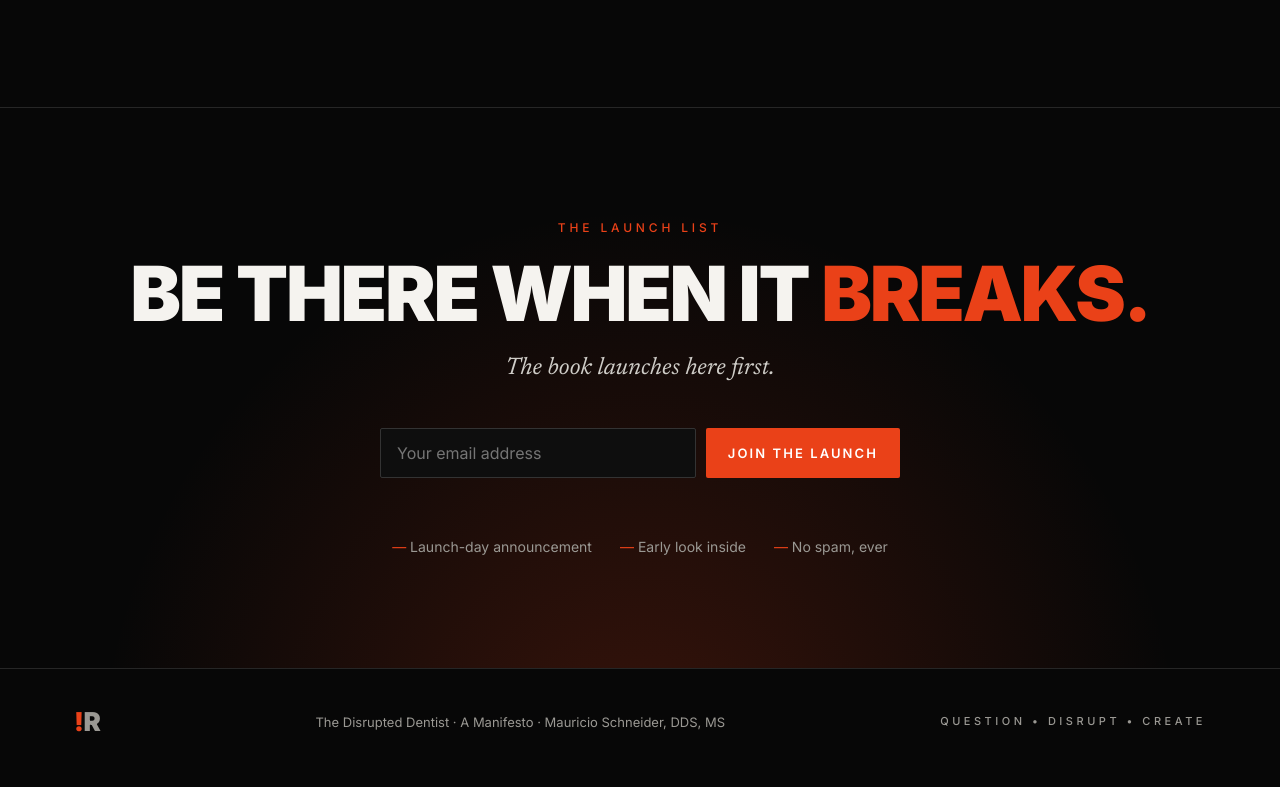
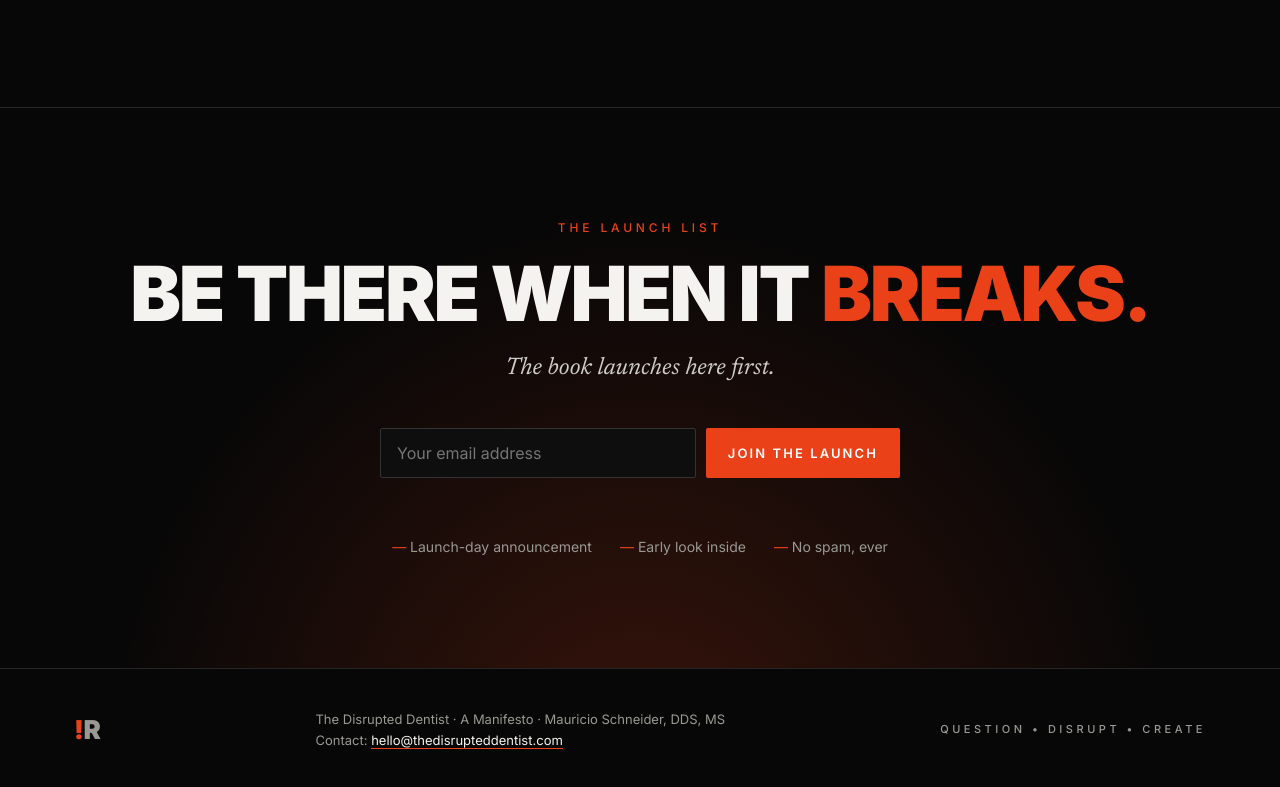
Before and after one commit to musadentistry-hue/thedisrupteddentist, a plain HTML site: page index.html in a window 1280 px wide. Shown: the part 4403-5190 px from the top of the page. Drawn offline with Linux system fonts and the light colour scheme.

Commit message:
Add contact email to footer
Co-Authored-By: Claude Opus 5.5 <noreply@anthropic.com>
Claude-Session: https://claude.ai/code/session_01V9DKumbLFhNHo5FajLnKMZ

```diff
--- a/index.html
+++ b/index.html
@@ -128,6 +128,8 @@
   .perks span::before{content:"— ";color:var(--red)}
 
   footer{border-top:1px solid var(--line);padding:40px 0;color:var(--mute);font-size:13px}
+  footer a.contact{color:var(--white);text-decoration:none;border-bottom:1px solid var(--red)}
+  footer a.contact:hover{color:var(--red)}
   footer .wrap{display:flex;justify-content:space-between;align-items:center;gap:20px;flex-wrap:wrap}
 
   .reveal{opacity:0;transform:translateY(24px);transition:opacity .8s ease,transform .8s ease}
@@ -307,7 +309,8 @@
 <footer>
   <div class="wrap">
     <a class="mark" href="#top"><span>!</span>R</a>
-    <div>The Disrupted Dentist · A Manifesto · Mauricio Schneider, DDS, MS</div>
+    <div>The Disrupted Dentist · A Manifesto · Mauricio Schneider, DDS, MS<br>
+      Contact: <a class="contact" href="mailto:hello@thedisrupteddentist.com">hello@thedisrupteddentist.com</a></div>
     <div class="caps" style="font-size:11px">Question • Disrupt • Create</div>
   </div>
 </footer>
```
